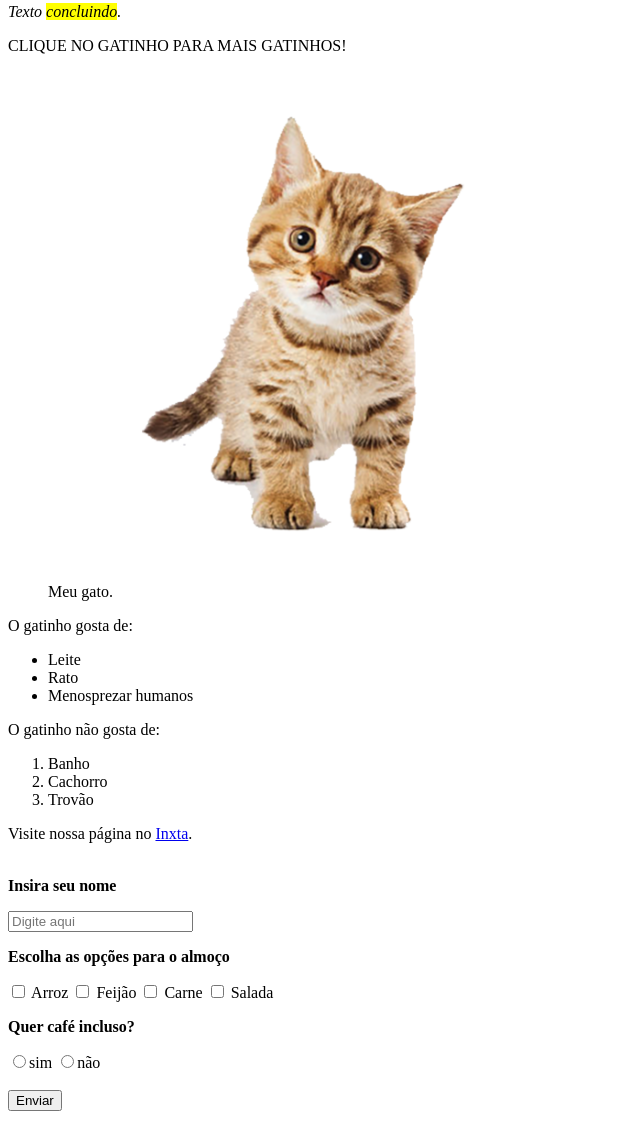
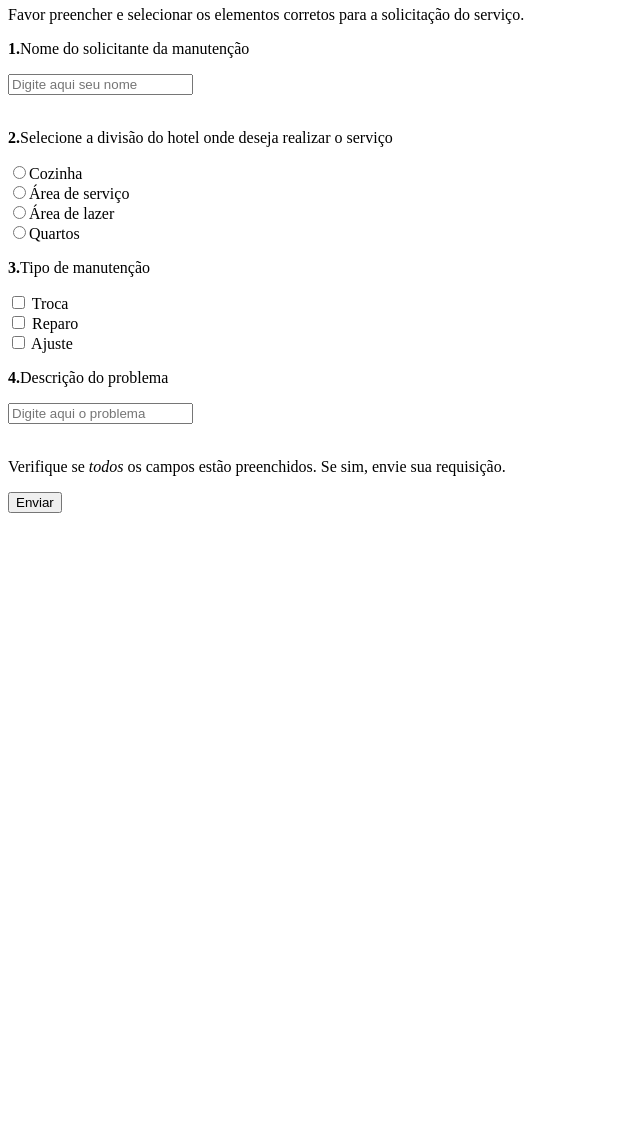
Before and after one commit to glahr/dsi_2021, a plain HTML site: page codes/aula3/index.html in a window 1280 px wide. Shown: the part 337-1464 px from the top of the page, without its empty margins (0-640 px from the left). After the commit the page ends 858 px from the top, so only its background shows below. Drawn offline with Linux system fonts and the light colour scheme.

Commit message:
aula 3: pagina manutenção

```diff
--- a/codes/aula3/index.html
+++ b/codes/aula3/index.html
@@ -1,70 +1,86 @@
-<DOCTYPE >
+<!DOCTYPE html>
 <html lang="pt-br">
   <head>
-	<meta charset="UTF-8" />
-    <title>Aula DSI 23-08-21</title>
+        <meta charset="UTF-8"/>
+        <title>Aula DSI 30-08-21</title>
+        <style>
+            h1 {color:black;}
+            p {color:black;}
+        </style>
+        <!--<base href="https://www.unip.br" target="_blank">-->
   </head>
+
   <body>
-    <h1>Título do capítulo 1</h1>
-        <p><i>Texto explicando as</i> <b>subseções</b>.</p>
-        <h2 id="heading2">Título da seção 1.1</h2>
-            <h3>Título da subseção 1.1.1</h3>
-                <p><b><i>Texto de <a href="#fim">fato</a></i></b>.</p>
-        <h2>Título da seção 1.2</h2>
-            <h3>Título da <br> subseção 1.2.1</h3>
-            <!--<h3>Título da subseção 1.2.2</h3>
-            <p>Texto.</p>
-                <h4>Título da subsubseção 1.2.2.1</h4>-->
-                <p><em>Texto <mark>concluindo</mark>.</em></p>
-                <p>CLIQUE NO GATINHO PARA MAIS GATINHOS!</p>
-                <figure>
-                    <a href="https://www.pexels.com/pt-br/procurar/gatos/" target="_blank"><img src="gatineo.png" alt="FALTOU MEU GATO AQUI"></a>
-                    <figcaption>Meu gato.</figcaption>
-                </figure>
+    <img src="header.png" alt="Serviço de Manutenção - Hotel Letoh" width="350">
+        <div>
 
-                O gatinho gosta de:
-                <ul>
-                    <li>Leite</li>
-                    <li>Rato</li>
-                    <li>Menosprezar humanos</li>
-                </ul>
+            <h1>Equipe de manutenção</h1>
+            <table>
+                <tr>
+                    <th>Responsáveis pela manutenção</th>
+                    <th colspan="2">Telefone</th>
+                    <th colspan="2">Horários</th>
+                </tr>
+                <tr>
+                    <td>Arnaldo Rodrigues (Chefe)</td>
+                    <td colspan="2">123-456-789</td>
+                    <td colspan="2">8h às 17h</td>
+                </tr>
+                <tr>
+                    <td>Rodrigues Álvares</td>
+                    <td colspan="2">987-654-321</td>
+                    <td colspan="2">18h às 4h</td>
+                </tr>
+            </table>
 
-                O gatinho não gosta de:
-                <ol>
-                    <li>Banho</li>
-                    <li>Cachorro</li>
-                    <li id="fim">Trovão</li>
-                </ol>
+            <h1>Serviço de manutenção</h1>
 
-                Visite nossa página no <a href="#heading2">Inxta</a>.
+            <p>Favor preencher e selecionar os elementos corretos para a solicitação do serviço.</p>
+        </div>
 
-   <!-- Exemplo de comentário -->
-   <br>
-   <br>
+        <div>
+                <form>
+                        <div>
+                            <p><b>1.</b>Nome do solicitante da manutenção</p>
+                            <input type="text" placeholder="Digite aqui seu nome">
+                        </div>
 
-   <form>
-       <p><b>Insira seu nome</b></p>
-   <input type="text" placeholder="Digite aqui">
+                        <br>
 
-   <br>
+                        <div>
+                            <p><b>2.</b>Selecione a divisão do hotel onde deseja realizar o serviço</p>
 
-   <p><b>Escolha as opções para o almoço</b></p>
+                            <!--<img src="areas_hotel.gif" alt="Áreas do hotel" width="350"></a>-->
+                            <label for="divisao-hotel"><input id="cozinha" type="radio" name="divisao">Cozinha</label>
+                            <br>
+                            <label for="divisao-hotel"><input id="area-servico" type="radio" name="divisao">Área de serviço</label>
+                            <br>
+                            <label for="divisao-hotel"><input id="area-lazer" type="radio" name="divisao">Área de lazer</label>
+                            <br>
+                            <label for="divisao-hotel"><input id="quartos" type="radio" name="divisao">Quartos</label>
+                            <br>
+                        </div>
 
-    <label for="refeicao"><input id="arroz" type="checkbox" name="refeicao"> Arroz</label>
-    <label for="refeicao"><input id="feijao" type="checkbox" name="refeicao"> Feijão</label>
-    <label for="refeicao"><input id="carne" type="checkbox" name="refeicao"> Carne</label>
-    <label for="refeicao"><input id="salada" type="checkbox" name="refeicao"> Salada</label>
-    <br>
+                        <div>
+                            <p><b>3.</b>Tipo de manutenção</p>
+                            <label for="tipo-manutencao"><input id="troca" type="checkbox" name="tipo"> Troca</label>
+                            <br>
+                            <label for="tipo-manutencao"><input id="reparo" type="checkbox" name="tipo"> Reparo</label>
+                            <br>
+                            <label for="tipo-manutencao"><input id="ajuste" type="checkbox" name="tipo"> Ajuste</label>
+                            <br>
+                        </div>
 
-    <p><b>Quer café incluso?</b></p>
-    <label for="cafe-incluso"><input id="sim" type="radio" name="cafe-incluso">sim</label>
-    <label for="cafe-incluso"><input id="não" type="radio" name="cafe-incluso">não</label>
+                        <div>
+                            <p><b>4.</b>Descrição do problema</p>
+                            <input type="text" placeholder="Digite aqui o problema">
+                            <br><br>
+                        </div>
 
-    <br>
-    <br>
-    <button type="submit">Enviar</button>
-
-   </form>
+                        <p>Verifique se <em>todos</em> os campos estão preenchidos. Se sim, envie sua requisição.</p>
+                        <button type="submit">Enviar</button>
+                </form>
+        </div>
 
   </body>
 </html>
```
Also changed, not shown: codes/aula3/areas_hotel.gif (added), codes/aula3/gatineo.png (deleted), codes/aula3/header.png (added).
